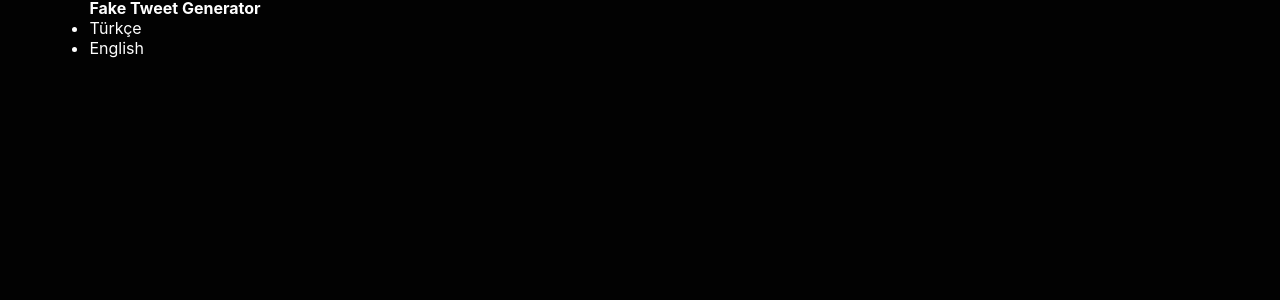
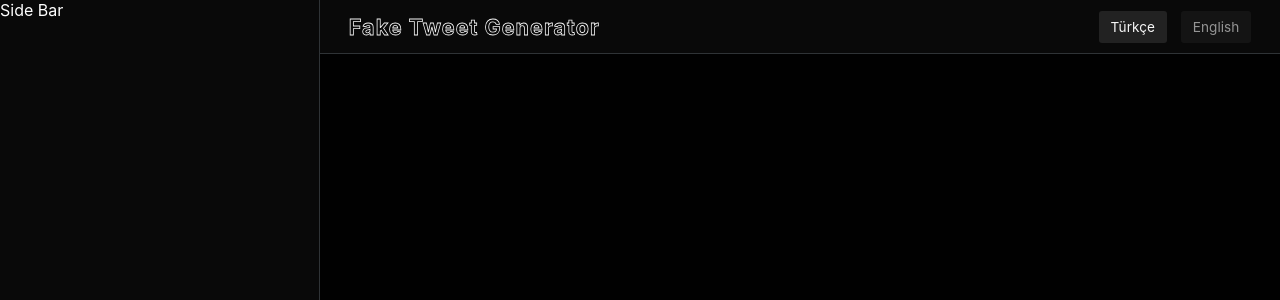
Before and after one commit to ertugrulsencer/fake-tweet-generator, a Vue app: page / in a window 1280 px wide. Shown: the top 300 px of the page. Built offline with nearby package versions, Linux system fonts and the light colour scheme.

Commit message:
Header component styled

```diff
--- a/src/App.vue
+++ b/src/App.vue
@@ -1,15 +1,19 @@
 <template>
-  <main>
+  <div class="wrapper">
     <Header />
-  </main>
+    <Settings />
+    <main></main>
+  </div>
 </template>
 
 <script>
-import Header from "./components/Header";
+import Header from "./components/shared/Header";
+import SideBar from "@/components/shared/SideBar";
 export default {
   name: "App",
   components: {
     Header,
+    Settings: SideBar,
   },
 };
 </script>
--- a/src/assets/scss/main.scss
+++ b/src/assets/scss/main.scss
@@ -1,14 +1,19 @@
 * {
   padding: 0;
   margin: 0;
+  text-decoration: none;
   box-sizing: border-box;
   font-family: -apple-system, BlinkMacSystemFont, "Segoe UI", Roboto, Oxygen,
     Ubuntu, Cantarell, "Open Sans", "Helvetica Neue", sans-serif;
 }
 body {
-  display: grid;
-  background: #020202;
+  background: #010101;
   color: #fefefe;
-  grid-template-columns: minmax(320px, 350px);
-  grid-template-rows: 50px 1fr;
+  height: 100vh;
+  .wrapper {
+    height: inherit;
+    display: grid;
+    grid-template-columns: minmax(260px, 320px) 1fr;
+    grid-template-rows: 50px 1fr;
+  }
 }
--- a/src/components/Header.vue
+++ /dev/null
@@ -1,47 +0,0 @@
-<template>
-  <header class="header">
-    <strong class="logo">Fake Tweet Generator</strong>
-    <ul class="languages">
-      <li>Türkçe</li>
-      <li>English</li>
-    </ul>
-    <button v-if="isShareSupport" type="button" class="share" @click="share">
-      Paylaş
-    </button>
-  </header>
-</template>
-
-<script>
-export default {
-  props: {
-    langList: {
-      type: Array,
-      required: false,
-    },
-  },
-  data() {
-    return {
-      isShareSupport: navigator.share !== undefined,
-    };
-  },
-  methods: {
-    share() {
-      if (navigator.share) {
-        navigator.share({
-          title: "Fake Tweet Generator",
-          text: "Free fake tweet generate and download",
-          url: location.href,
-        });
-      } else {
-        alert("Tarayıcınız paylaşım özelliğini desteklemiyor.");
-      }
-    },
-  },
-};
-</script>
-
-<style lang="scss" scoped>
-header.header {
-  height: 54px;
-}
-</style>
--- /dev/null
+++ b/src/components/shared/Header.vue
@@ -0,0 +1,103 @@
+<template>
+  <header class="header">
+    <div class="container">
+      <strong class="logo">Fake Tweet Generator</strong>
+      <ul class="languages">
+        <li>
+          <a :class="{ active: true }" @click.prevent href="#turkish">Türkçe</a>
+        </li>
+        <li>
+          <a :class="{ active: false }" @click.prevent href="#english"
+            >English</a
+          >
+        </li>
+      </ul>
+      <button v-if="isShareSupport" type="button" class="share" @click="share">
+        Paylaş
+      </button>
+    </div>
+  </header>
+</template>
+
+<script>
+export default {
+  props: {
+    langList: {
+      type: Array,
+      required: false,
+    },
+  },
+  data() {
+    return {
+      isShareSupport: navigator.share !== undefined,
+    };
+  },
+  methods: {
+    share() {
+      if (navigator.share) {
+        navigator.share({
+          title: "Fake Tweet Generator",
+          text: "Free fake tweet generate and download",
+          url: location.href,
+        });
+      } else {
+        alert("Tarayıcınız paylaşım özelliğini desteklemiyor.");
+      }
+    },
+  },
+};
+</script>
+
+<style lang="scss" scoped>
+header.header {
+  grid-column: 2 / 3;
+  width: 100%;
+  height: 54px;
+  display: flex;
+  align-items: center;
+  justify-content: center;
+  border-bottom: 1px solid #2f3336;
+  background: #090909;
+  .container {
+    flex-basis: 94%;
+    display: flex;
+    align-items: center;
+    justify-content: space-between;
+    .logo {
+      -webkit-text-stroke: 0.8px #f8f8f8;
+      color: transparent;
+      letter-spacing: 1px;
+      font-weight: 700;
+      font-size: 1.35rem;
+    }
+    .languages {
+      display: flex;
+      align-items: center;
+      justify-content: flex-end;
+      list-style: none;
+      li:not(:last-child) {
+        margin-right: 14px;
+      }
+      a {
+        border-radius: 3px;
+        background: #141414;
+        padding: 8px 12px;
+        color: #959595;
+        font-size: 0.85rem;
+        display: flex;
+        align-items: center;
+        justify-content: flex-start;
+        transition: all 200ms ease-in-out;
+        &:hover {
+          background: #181818;
+          color: #c7c7c7;
+        }
+        &.active {
+          background: #222;
+          color: #f7f7f7;
+        }
+      }
+    }
+  }
+}
+</style>
--- /dev/null
+++ b/src/components/shared/SideBar.vue
@@ -0,0 +1,16 @@
+<template>
+  <aside class="side-bar">Side Bar</aside>
+</template>
+
+<script>
+export default {};
+</script>
+
+<style lang="scss" scoped>
+aside {
+  grid-column: 1 / 2;
+  grid-row: 1 / 3;
+  background: #090909;
+  border-right: 1px solid #2f3336;
+}
+</style>
```
Also changed, not shown: src/components/Tweet.vue (added, +9 -0 lines).
